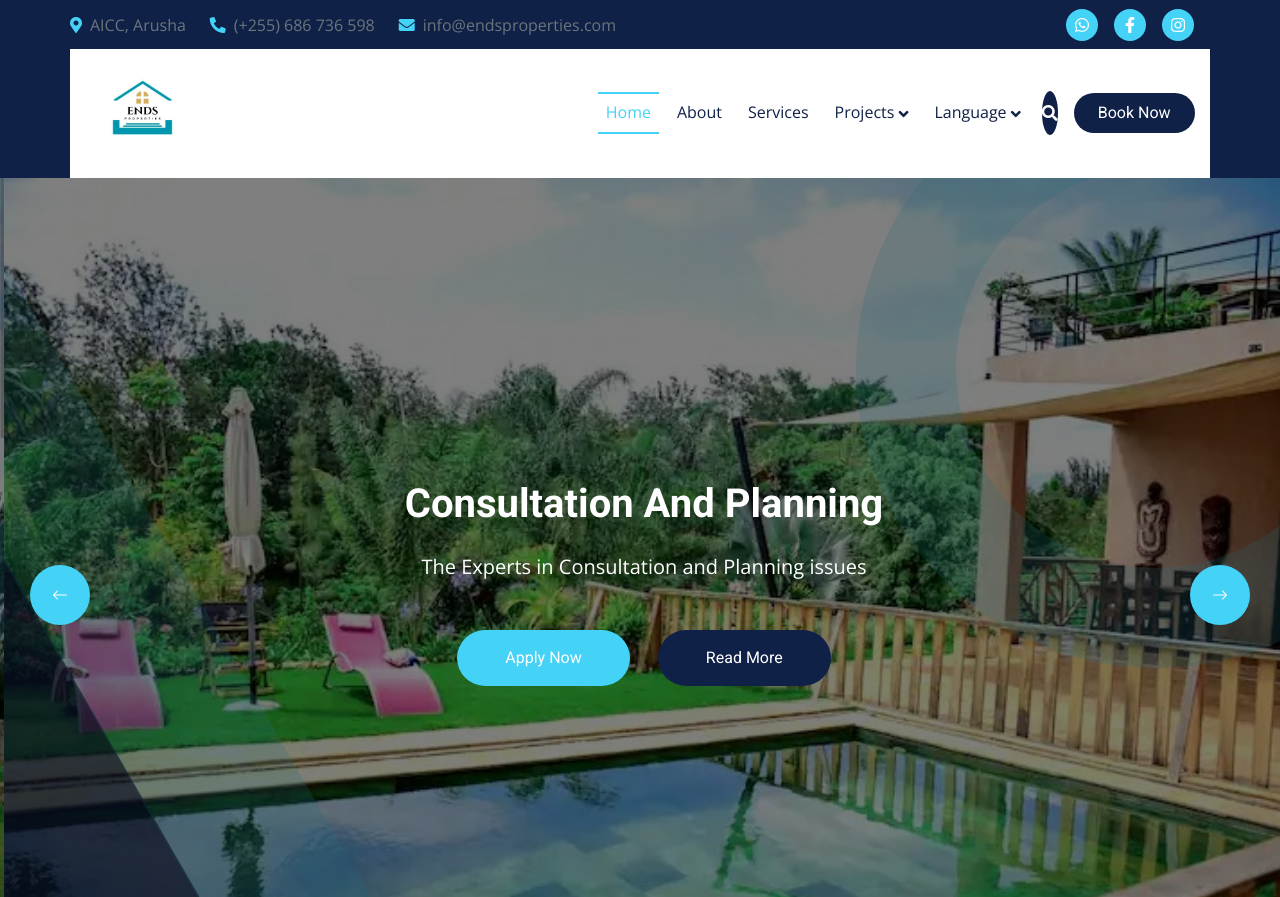
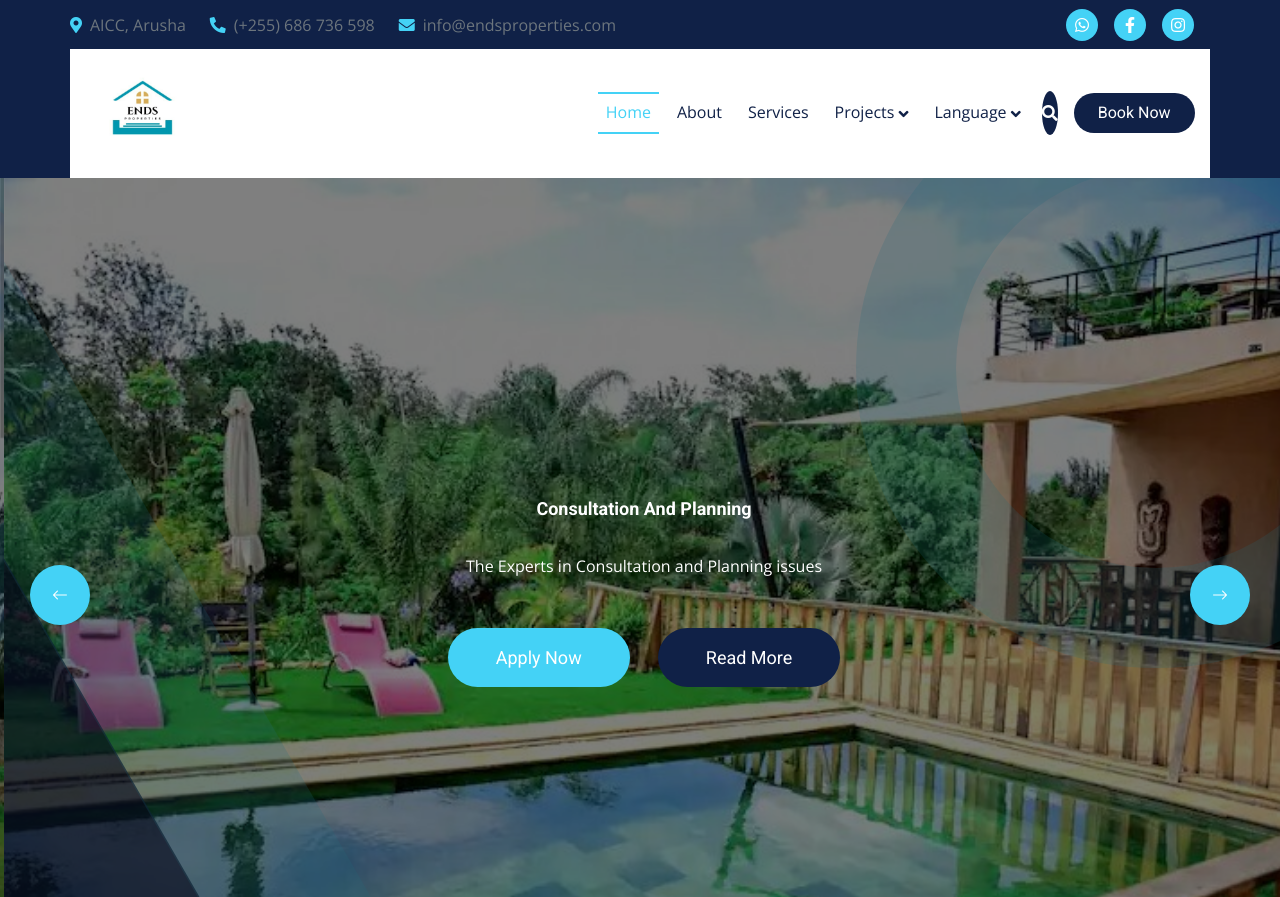
Before and after one commit to fmpiza/estate, a plain HTML site: page index.html in a window 1280 px wide. Shown: the top 897 px of the page. Drawn offline with nearby package versions, Linux system fonts and the light colour scheme.

Commit message:
Add files via upload

```diff
--- a/index.html
+++ b/index.html
@@ -148,11 +148,11 @@
                 </div>
                 <div class="carousel-caption">
                     <div class="carousel-caption-inner text-start p-3">
-                        <h6 class="display-6 text-capitalize text-white mb-4 fadeInUp animate__animated" data-animation="fadeInUp" data-delay="1.3s" style="animation-delay: 1.3s;">Welcome to EndsProperties Limited</h6>
-                        <p class="mb-5 fs-5 fadeInUp animate__animated" data-animation="fadeInUp" data-delay="1.5s" style="animation-delay: 1.5s;">The Specialists in Real Estate Business
+                        <h6 class="display-6 text-capitalize text-white mb-4 fadeInUp animate__animated" data-animation="fadeInUp" data-delay="1.3s" style="animation-delay: 1.3s;"><font size=4>Welcome to EndsProperties Limited</font></h6>
+                        <p class="mb-5 fs-5 fadeInUp animate__animated" data-animation="fadeInUp" data-delay="1.5s" style="animation-delay: 1.5s;"><font size=3>The Specialists in Real Estate Business</font>
                         </p>
-                        <a class="btn btn-primary rounded-pill py-3 px-5 mb-4 me-4 fadeInUp animate__animated" data-animation="fadeInUp" data-delay="1.5s" style="animation-delay: 1.7s;" href="booking.html">Apply Now</a>
-                        <a class="btn btn-dark rounded-pill py-3 px-5 mb-4 fadeInUp animate__animated" data-animation="fadeInUp" data-delay="1.5s" style="animation-delay: 1.7s;" href="service.html">Read More</a>
+                        <a class="btn btn-primary rounded-pill py-3 px-5 mb-4 me-4 fadeInUp animate__animated" data-animation="fadeInUp" data-delay="1.5s" style="animation-delay: 1.7s;" href="booking.html"><font size=4>Apply Now</font></a>
+                        <a class="btn btn-dark rounded-pill py-3 px-5 mb-4 fadeInUp animate__animated" data-animation="fadeInUp" data-delay="1.5s" style="animation-delay: 1.7s;" href="service.html"><font size=4>Read More</font></a>
                     </div>
                 </div>
             </div>
@@ -162,11 +162,11 @@
                 </div>
                 <div class="carousel-caption">
                     <div class="carousel-caption-inner text-center p-3">
-                        <h6 class="display-6 text-capitalize text-white mb-4">Consultation and Planning</h6>
-                        <p class="mb-5 fs-5">The Experts in Consultation and Planning issues
+                        <h6 class="display-6 text-capitalize text-white mb-4"><font size=4>Consultation and Planning</font></h6>
+                        <p class="mb-5 fs-5"><font size=3>The Experts in Consultation and Planning issues</font>
                         </p>
-                        <a class="btn btn-primary rounded-pill py-3 px-5 mb-4 me-4" href="booking.html">Apply Now</a>
-                        <a class="btn btn-dark rounded-pill py-3 px-5 mb-4" href="service.html">Read More</a>
+                        <a class="btn btn-primary rounded-pill py-3 px-5 mb-4 me-4" href="booking.html"><font size=4>Apply Now</font></a>
+                        <a class="btn btn-dark rounded-pill py-3 px-5 mb-4" href="service.html"><font size=4>Read More</font></a>
                     </div>
                 </div>
             </div>
@@ -176,10 +176,10 @@
                 </div>
                 <div class="carousel-caption">
                     <div class="carousel-caption-inner text-end p-3">
-                        <h6 class="display-6 text-capitalize text-white mb-4">Construction and Aquaculture</h6>
-                        <p class="mb-5 fs-5">EndsProperties offer both Construction and Aquaculture specialization                        </p>
-                        <a class="btn btn-primary rounded-pill py-3 px-5 mb-4 me-4" href="booking.html">Apply Now</a>
-                        <a class="btn btn-dark rounded-pill py-3 px-5 mb-4" href="service.html">Read More</a>
+                        <h6 class="display-6 text-capitalize text-white mb-4"><font size=4>Construction and Aquaculture</font></h6>
+                        <p class="mb-5 fs-5"><font size=3>EndsProperties offer both Construction and Aquaculture specialization </font>                       </p>
+                        <a class="btn btn-primary rounded-pill py-3 px-5 mb-4 me-4" href="booking.html"><font size=4>Apply Now</font></a>
+                        <a class="btn btn-dark rounded-pill py-3 px-5 mb-4" href="service.html"><font size=4>Read More</font></a>
                     </div>
                 </div>
             </div>
```
